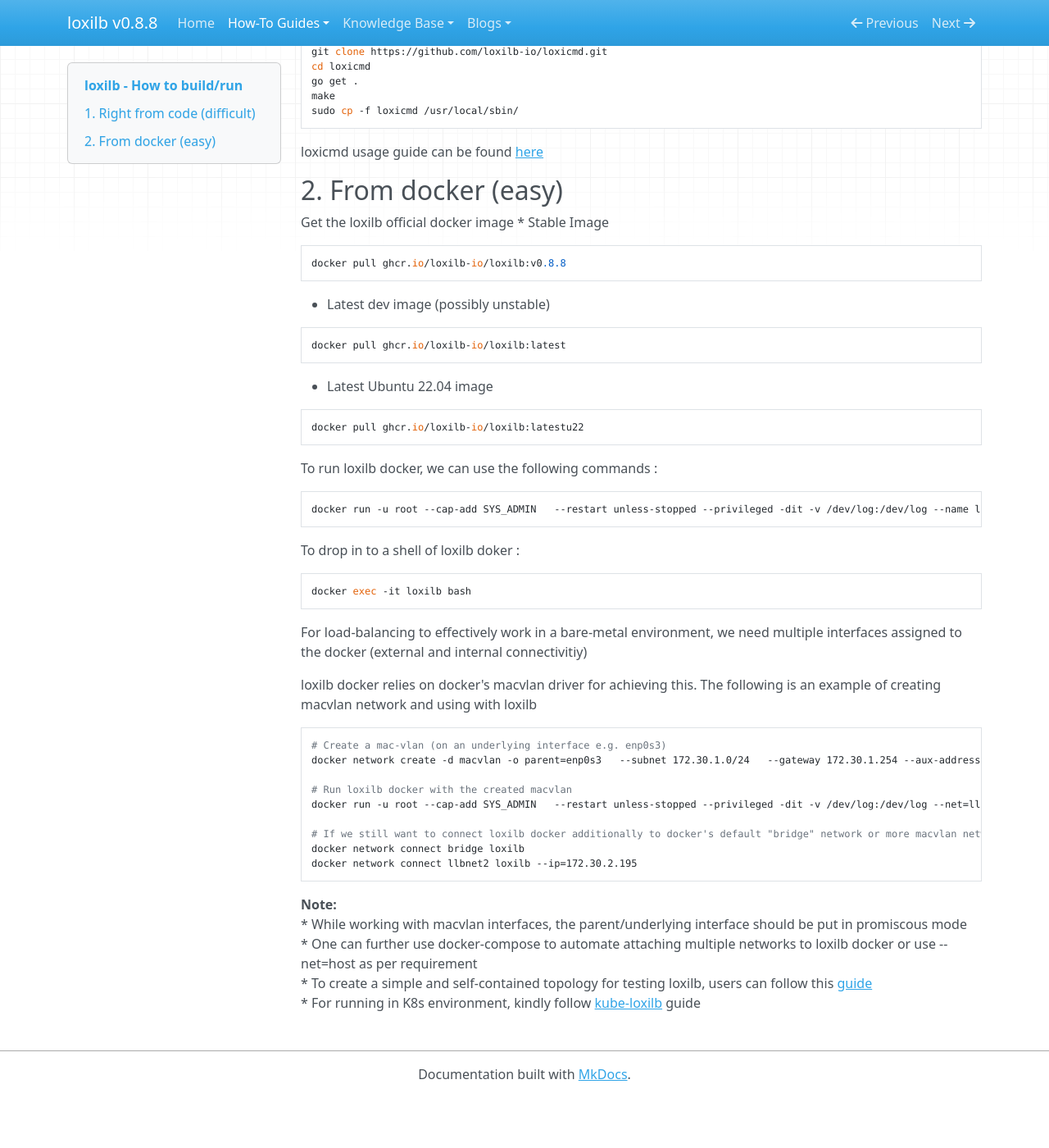
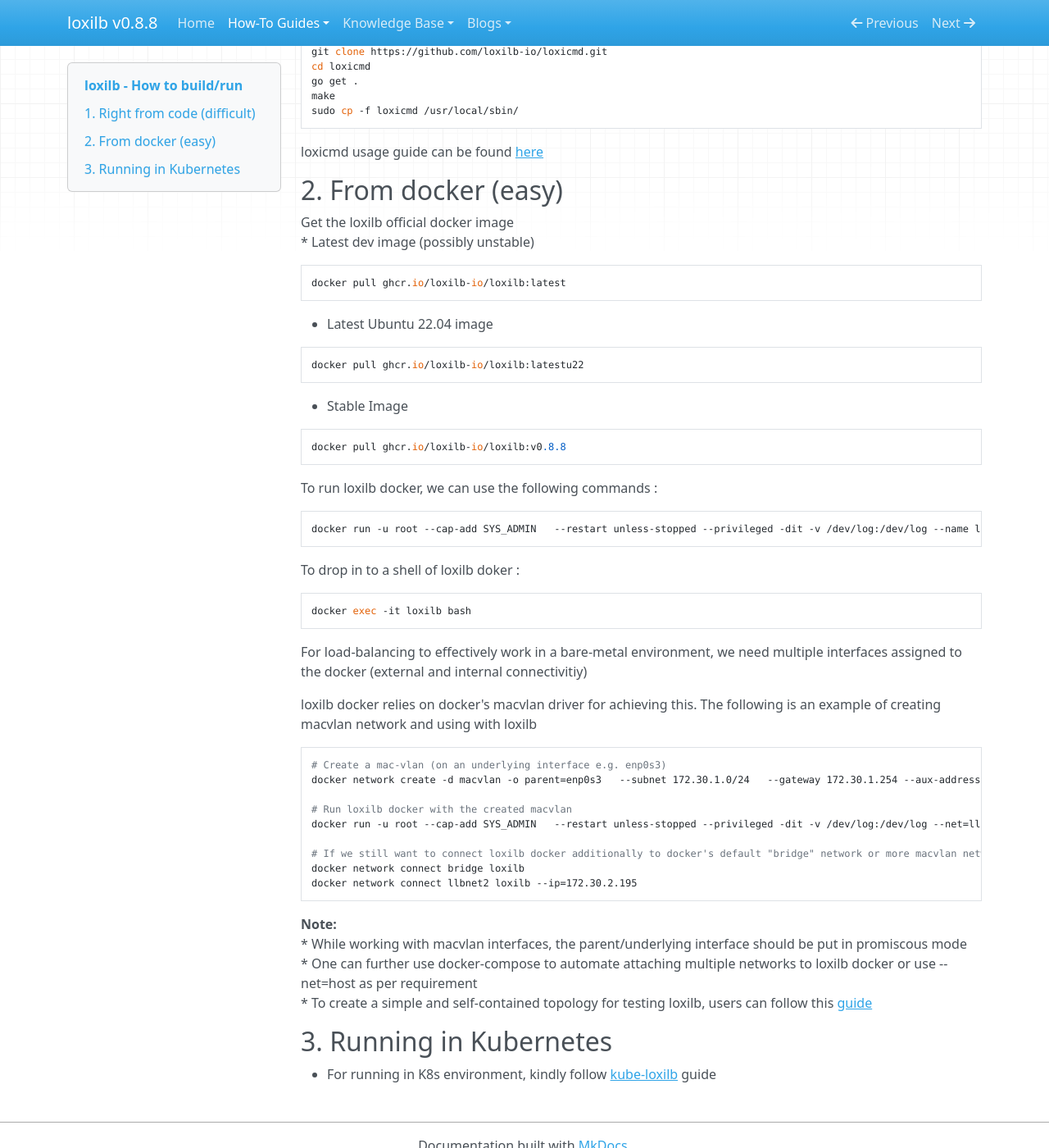
Before and after one commit to loxilb-io/loxilbdocs, an MkDocs documentation site: the page built from docs/run.md, in a window 1280 px wide and 1400 px high, scrolled down 1070 px. Shown: the whole window at 82% size. Built offline with MkDocs 1.6.1, drawn with Linux system fonts in a browser that asks for light colours; nearby versions of some CDN libraries; before the commit the page ends 2408 px from its top, so only the background shows below that.

Commit message:
chore: Update run.md

````diff
--- a/docs/run.md
+++ b/docs/run.md
@@ -62,10 +62,6 @@
 ## 2. From docker (easy)
 
 Get the loxilb official docker image
-* Stable Image
-```
-docker pull ghcr.io/loxilb-io/loxilb:v0.8.8
-```
 * Latest dev image (possibly unstable)
 ```
 docker pull ghcr.io/loxilb-io/loxilb:latest
@@ -73,6 +69,10 @@
 * Latest Ubuntu 22.04 image
 ```
 docker pull ghcr.io/loxilb-io/loxilb:latestu22
+```
+* Stable Image
+```
+docker pull ghcr.io/loxilb-io/loxilb:v0.8.8
 ```
 
 To run loxilb docker, we can use the following commands :
@@ -107,4 +107,6 @@
 * While working with macvlan interfaces, the parent/underlying interface should be put in promiscous mode
 * One can further use docker-compose to automate attaching multiple networks to loxilb docker or use --net=host as per requirement
 * To create a simple and self-contained topology for testing loxilb, users can follow this [guide](simple_topo.md)
-* For running in K8s environment, kindly follow [kube-loxilb](https://github.com/loxilb-io/loxilbdocs/blob/main/docs/kube-loxilb.md) guide
+
+## 3. Running in Kubernetes
+* For running in K8s environment, kindly follow [kube-loxilb](https://loxilb-io.github.io/loxilbdocs/kube-loxilb/) guide
````
